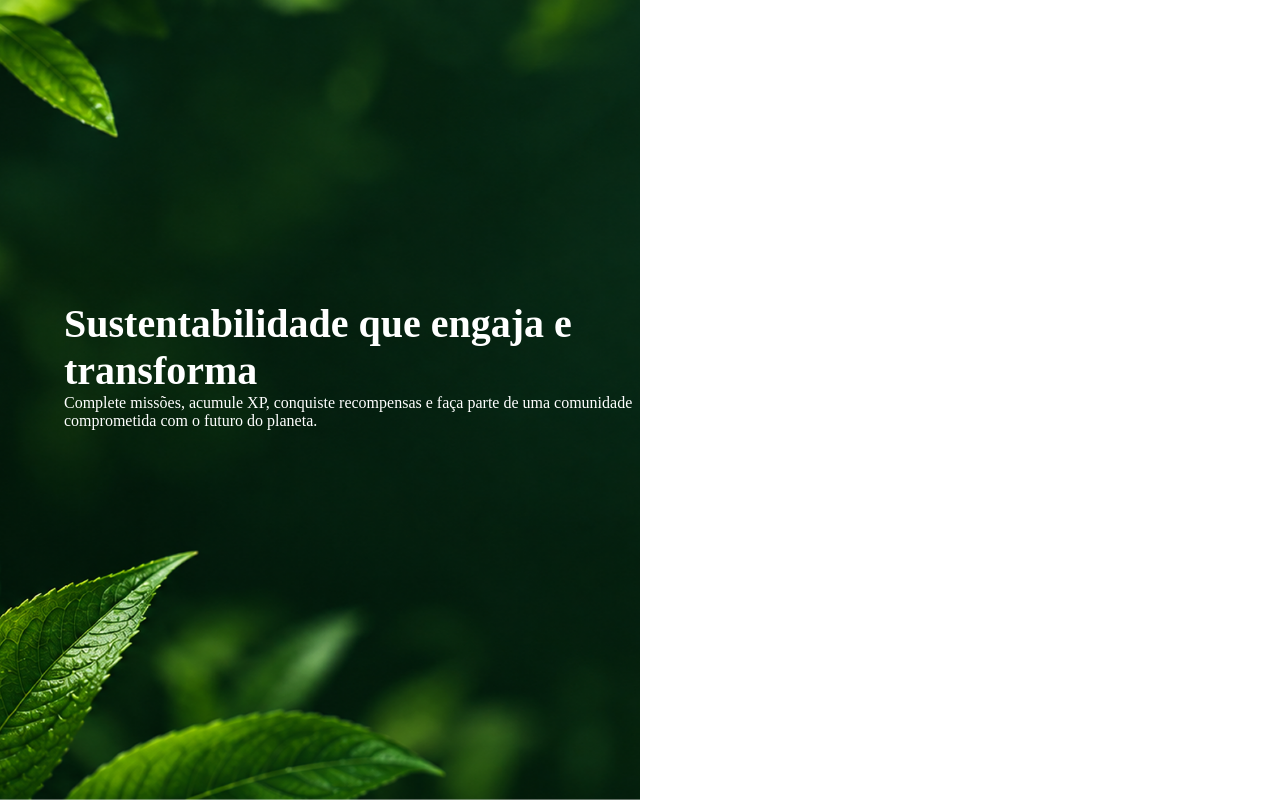
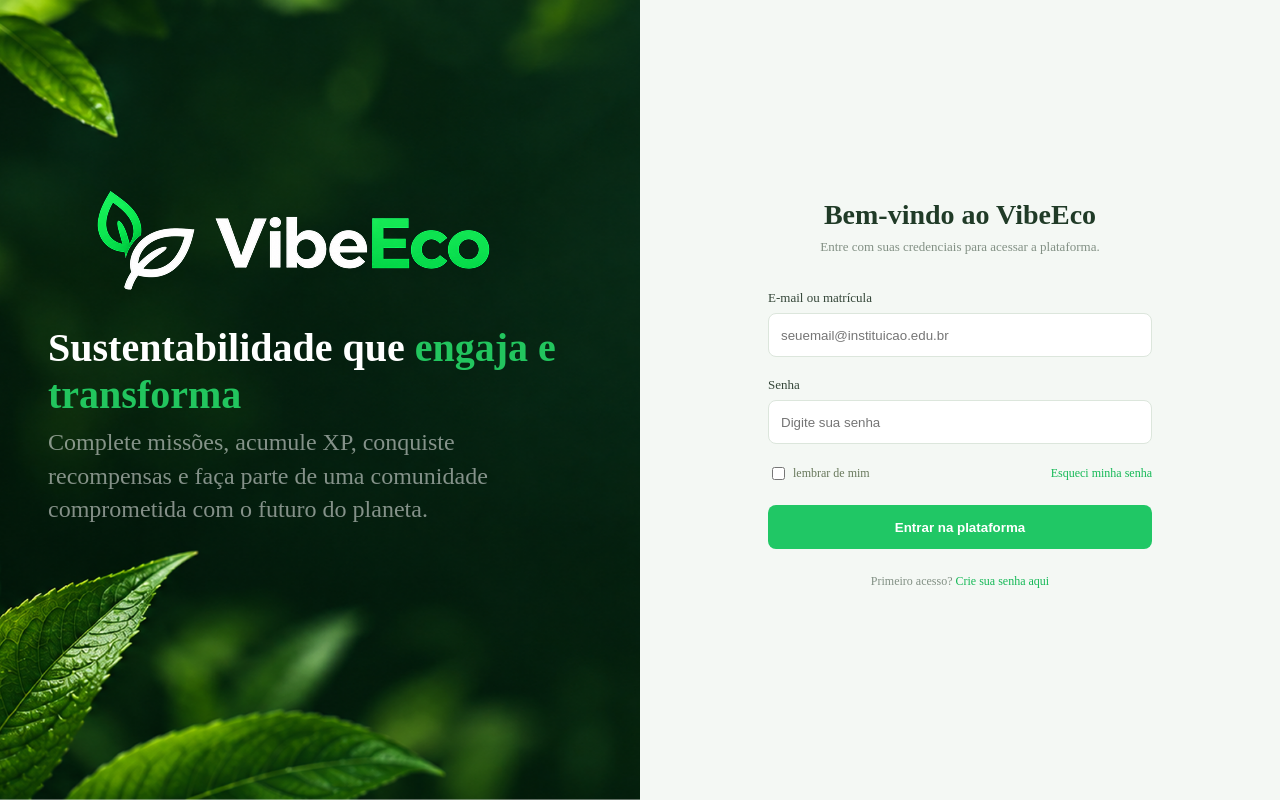
Before and after one commit to pedsousa06-ai/VibeEco-Front-End-Users, a Vue app in the folder VibeEco-FrontEnd-Users/: page / in a window 1280 px wide. Built offline with nearby package versions, Linux system fonts and the light colour scheme.

Commit message:
Primeira tela finalizada e iniciando tela de esqueci senha

```diff
--- a/VibeEco-FrontEnd-Users/src/App.vue
+++ b/VibeEco-FrontEnd-Users/src/App.vue
@@ -1,16 +1,22 @@
 <script setup>
   import { ref, onMounted} from 'vue'
+  import EsqueciSenha from './EsqueciSenha.vue';
+
 
   const carregamento = ref(true)
+  const mostrarEsqueciSenha = ref(false)
 
   onMounted(() => {
     setTimeout(() => {
       carregamento.value = false
     }, 2000);
   })
+
 </script>
 
 <template>
+  <EsqueciSenha v-if="mostrarEsqueciSenha"/>
+
   <div v-if="carregamento" class="loading">
     <img src="/logo-principal.png" alt="VibeEco">
   </div>
@@ -19,17 +25,56 @@
     <div class="lado-esquerdo">
       <img src="/fundo-cortado.png" alt="Fundo VibeEco">
 
+      <div class="caixa-lado-esquerdo">
+        <img src="/logo-principal.png" alt="Logo">
+        <h1>Sustentabilidade que <span class="texto-destaque">engaja e transforma</span></h1>
+        <p>Complete missões, acumule XP, conquiste <br>
+         recompensas e faça parte de uma comunidade<br>
+          comprometida com o futuro do planeta.</p>
+      </div>
+    </div>
+    <div class="lado-direito">
+      <div class="caixa-login">
+        <h2>Bem-vindo ao VibeEco</h2>
+        <p class="subtitulo">
+          Entre com suas credenciais para acessar a plataforma.
+        </p>
 
-      <h1>Sustentabilidade que engaja e transforma</h1>
-      <p>Complete missões, acumule XP, conquiste
-         recompensas e faça parte de uma comunidade
-          comprometida com o futuro do planeta.</p>
+        <form>
+          <label for="email">E-mail ou matrícula</label>
+          <input type="text" id="email" placeholder="seuemail@instituicao.edu.br"/>
+
+          <label for="senha">Senha</label>
+          <input type="password" id="senha" placeholder="Digite sua senha"/>
+
+          <div class="opcoes-login">
+            <label class="lembrar">
+              <input type="checkbox"/>
+              lembrar de mim
+            </label>
+
+            <a href="#" @click.prevent="mostrarEsqueciSenha = true">
+              Esqueci minha senha
+            </a>
+          </div>
+
+          <button type="button">
+            Entrar na plataforma
+          </button>
+        </form>
+
+        <p class="cadastro">
+          Primeiro acesso?
+          <a href="#" @click.prevent>Crie sua senha aqui</a>
+        </p>
+      </div>
     </div>
   </div>
 </template>
 
 <style scoped>
 
+/* CONFIGURAÇÕES DA TELA */
 :global(html),
 :global(body) {
   margin: 0;
@@ -38,6 +83,8 @@
   height: 100%;
   overflow: hidden;
 }
+
+/* TELA DE CARREGAMENTO */
 
 .loading {
   width: 100%;
@@ -60,34 +107,149 @@
   display: flex;
 }
 
+/* ESTILIZAÇÃO DO LADO ESQUERDO DA TELA */
 .lado-esquerdo{
   width: 50%;
   height: 100%;
   position: relative;
 }
 
-.lado-esquerdo img{
+.lado-esquerdo > img{
   width: 100%;
   height: 100%;
   object-fit: cover;
 }
 
-.lado-esquerdo h1 {
+.caixa-lado-esquerdo {
   position: absolute;
-  top: 40%;
+  top: 50%;
   left: 50%;
   transform: translate(-50%, -50%);
-  color:white ;
-  font-size: 40px;
-  width: 80%;
+  width: 85%;
+  height: 60%;
+  z-index: 2;
+
+  display: flex;
+  align-items: flex-start;
+  flex-direction: column;
 }
 
-.lado-esquerdo p {
-  position: absolute;
-  top: 45%;
-  transform: translate( 10%, 50%);
-  color:white ;
+.caixa-lado-esquerdo img {
+  width: 300;
+  height: auto;
+}
 
+.caixa-lado-esquerdo h1 {
+  color: white;
+  text-align: left;
+  margin: 0 0 0;
+  font-size: 250%;
+}
+
+.caixa-lado-esquerdo p {
+  color: rgba(255, 255, 255, 0.514);
+  text-align: left;
+  margin: 8px 0 0;
+  line-height: 1.4;
+  font-size: 150%;
+}
+.texto-destaque{
+  color: rgba(34, 197, 94, 1);
+}
+
+/* ESTILIZAÇÕA DO LADO DIREITO DA TELA */
+
+.lado-direito{
+  width: 50%;
+  height: 100%;
+  background-color: #f4f8f4;
+
+  display: flex;
+  justify-content: center;
+  align-items: center;
+}
+
+.caixa-login {
+  width: 60%;
+  max-width: 400px;
+}
+
+.caixa-login h2{
+  color: #203b27;
+  text-align: center;
+  font-size: 28px;
+  margin: 0;
+}
+
+.subtitulo{
+  color: #829084;
+  font-size: 13px;
+  text-align: center;
+  margin: 8px 0 35px;
+}
+
+.caixa-login form{
+  display: flex;
+  flex-direction: column;
+}
+
+.caixa-login form > label{
+  color: #344638;
+  font-size: 13px;
+  margin-bottom: 7px;
+}
+
+.caixa-login form > input{
+  height: 42px;
+  border: 1px solid #dce6dc;
+  border-radius: 8px;
+  padding: 0 12px;
+  margin-bottom: 20px;
+  background-color: white;
+  outline-color: #22c55e;
+}
+
+.opcoes-login{
+  display: flex;
+  justify-content: space-between;
+  align-items: center;
+  gap: 10px;
+  font-size: 12px;
+  margin-bottom: 22px;
+}
+
+.lembrar{
+  display: flex;
+  align-items: center;
+  gap: 5px;
+  color: #68785b;
+}
+
+.opcoes-login a,
+.cadastro a{
+  color: #16b957;
+  text-decoration: none;
+}
+
+.caixa-login button{
+  height: 44px;
+  border: none;
+  border-radius: 8px;
+  background-color: #20c765;
+  color: white;
+  font-weight: bold;
+  cursor: pointer;
+}
+
+.caixa-login button:hover{
+  background-color: #19ad55;
+}
+
+.cadastro{
+  color: #829084;
+  text-align: center;
+  font-size: 12px;
+  margin-top: 25px;
 }
 
 </style>
--- /dev/null
+++ b/VibeEco-FrontEnd-Users/src/EsqueciSenha.vue
@@ -0,0 +1,15 @@
+<script setup>
+</script>
+
+<template>
+    <div class="pagina-esqueci-senha">
+        <img src="/logo-principal.png" alt="Logo">
+        <div class="caixa-esqueci-senha">
+            <a href="#"><- Voltar ao Login</a>
+        </div>
+
+    </div>
+</template>
+
+<style scoped>
+</style>
```
Also changed, not shown: 1 other file (tests, documents, lock files or other folders).
